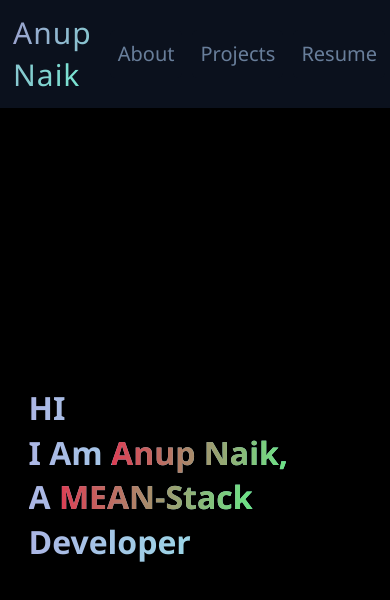
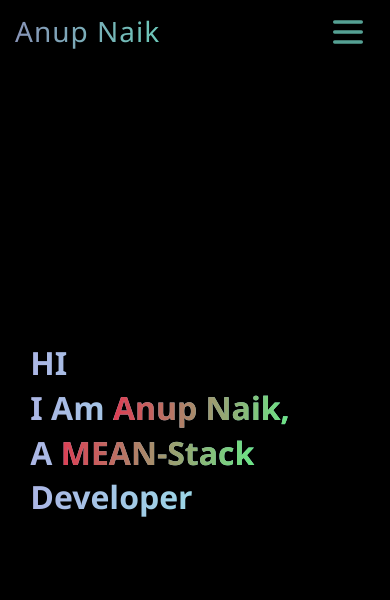
Before and after one commit to Anup-Naik/Anup-Naik, an Angular app: page / in a window 390 px wide. Shown: the top 600 px of the page. Built offline with nearby package versions, Linux system fonts and the light colour scheme.

Commit message:
Nav 🍍

```diff
--- a/src/app/app.component.html
+++ b/src/app/app.component.html
@@ -1,5 +1,5 @@
-<div class="container">
-  <app-nav />
+<div class="container" (scroll)="OnScroll($event)">
+  <app-nav [changeBg]="changeNavBg()"/>
 
   <app-hero />
 
--- a/src/app/app.component.scss
+++ b/src/app/app.component.scss
@@ -2,10 +2,11 @@
 
 .container {
   max-width: var(--max-width);
+  padding: 2px;
+  padding-top: 0;
   height: 100vh;
   margin: 0 auto;
   background-color: var(--background-color);
-  @include mixins.flexMixin(column, space-between);
   overflow-x: hidden;
   @include mixins.customScrollbarY;
 }
--- a/src/app/app.component.ts
+++ b/src/app/app.component.ts
@@ -1,4 +1,4 @@
-import { Component } from '@angular/core';
+import { Component, signal } from '@angular/core';
 import { NavComponent } from './components/nav/nav.component';
 import { FooterComponent } from './components/footer/footer.component';
 import { MainComponent } from './components/main/main.component';
@@ -6,8 +6,17 @@ import { HeroComponent } from './components/hero/hero.component';
 
 @Component({
   selector: 'app-root',
-  imports: [MainComponent, NavComponent,HeroComponent, FooterComponent],
+  imports: [MainComponent, NavComponent, HeroComponent, FooterComponent],
   templateUrl: './app.component.html',
   styleUrl: './app.component.scss',
 })
-export class AppComponent {}
+export class AppComponent {
+  changeNavBg = signal(true);
+  OnScroll(e: any) {
+    if (e.target.firstChild.getBoundingClientRect().top < -200) {
+      this.changeNavBg.set(false);
+    } else {
+      this.changeNavBg.set(true);
+    }
+  }
+}
--- a/src/app/components/footer/footer.component.ts
+++ b/src/app/components/footer/footer.component.ts
@@ -46,7 +46,7 @@ import { Component } from '@angular/core';
           </a>
         </li>
       </ul>
-      <p class="copytext">&copy; 2025 by Anup Naik, All Rights Reserved</p>
+      <p class="copytext">&copy; 2025 by Anup Naik, All Rights Reserved.</p>
     </footer>
   `,
   styleUrl: './footer.component.scss',
--- a/src/app/components/main/about/about.component.html
+++ b/src/app/components/main/about/about.component.html
@@ -3,7 +3,7 @@
   <article class="about-container">
     <div class="about-header">
       <p class="about-intro">
-        Hi, I'm Anup — a Full-stack Web Developer specializing in MEAN stack
+        I am a Full-stack Web Developer specializing in MEAN stack
         development. Passionate about building robust, user-friendly web
         applications.
       </p>
--- a/src/app/components/main/main.component.scss
+++ b/src/app/components/main/main.component.scss
@@ -4,9 +4,9 @@
 }
 main {
   & section {
-    max-width: 96%;
+    max-width: 100%;
     min-height: 90vh;
-    margin: 10rem auto;
+    margin: 20rem auto;
     padding: 4rem;
     background-color: var(--secondary);
     color: var(--on-secondary);
--- a/src/app/components/nav/nav.component.html
+++ b/src/app/components/nav/nav.component.html
@@ -1,19 +1,37 @@
 <nav>
-  <div class="nav-container bg-p">
-    <a href="#hero" class="btn"> <span class="brand"> Anup Naik</span></a>
-    <ul class="nav__list">
+  <div [class]="{ 'nav-container': true, 'bg-p': true, 'no-bg': changeBg() }">
+    <a href="#hero" class="btn brand">Anup Naik</a>
+      <span class="menu__btn" (click)="toggleMenu(navlist)">
+        <svg viewBox="0 0 24 24" xmlns="http://www.w3.org/2000/svg">
+          <path
+            class="line"
+            d="M4 18L20 18"
+            stroke-width="2"
+            stroke-linecap="round"
+          />
+          <path
+            class="line"
+            d="M4 12L20 12"
+            stroke-width="2"
+            stroke-linecap="round"
+          />
+          <path
+            class="line"
+            d="M4 6L20 6"
+            stroke-width="2"
+            stroke-linecap="round"
+          />
+        </svg>
+      </span>
+      <ul class="nav__list" #navlist>
         <li>
-        <a class="nav__btn btn btn-primary" href="#about">About</a>
+          <a class="nav__btn btn" href="#about">About</a>
         </li>
         <li>
-        <a class="nav__btn btn btn-primary" href="#project">Projects</a>
+          <a class="nav__btn btn" href="#project">Projects</a>
         </li>
         <li>
-        <a
-          href="/anup.pdf"
-          download="anupResume"
-          class="nav__btn btn btn-primary"
-        >
+          <a href="/anup.pdf" download="anupResume" class="nav__btn btn">
             Resume
           </a>
         </li>
--- a/src/app/components/nav/nav.component.scss
+++ b/src/app/components/nav/nav.component.scss
@@ -1,20 +1,32 @@
- @use "../../../sass/mixins";
+@use "../../../sass/mixins";
 :host {
   width: 100%;
 }
 nav {
   position: sticky;
   top: 0;
-  overflow: hidden;
+  left: 0;
   z-index: 10;
-  @include mixins.glass;
+  width: 100%;
+  &:not(:has(.no-bg)) {
+    @include mixins.glass;
+  }
 
   & .nav-container {
-    opacity: 0.9;
+    &:not(.no-bg) {
+      @include mixins.glass;
+    }
+    opacity: 0.8;
     @include mixins.flexMixin(row, space-between);
+    transition: 0.3s ease-in;
+    position: relative;
+
+    &.no-bg {
+      background-color: transparent;
+    }
 
     & .brand {
-      font-size: 3rem;
+      font-size: 2.8rem;
       font-weight: 500;
       letter-spacing: 1px;
       @include mixins.gradText(
@@ -23,13 +35,78 @@ nav {
       );
     }
 
+    & .nav__btn {
+      color: var(--on-primary);
+      &:hover {
+        @include mixins.bg_txt(var(--on-primary), var(--primary));
+      }
+    }
+
+    & .menu__btn {
+      display: none;
+      width: 4rem;
+      height: 4rem;
+      margin-right: 2rem;
+      cursor: pointer;
+      &:hover {
+        & svg {
+          opacity: 1;
+          filter: brightness(1.2);
+        }
+      }
+      & svg {
+        height: 100%;
+        stroke: var(--brand-gradient-end);
+        opacity: 0.8;
+      }
+    }
   }
 }
 
-@media (max-width: 768px) {
+@media (max-width: 568px) {
+  nav {
+    & .nav-container {
+      & .nav__list {
+        @include mixins.flexMixin(column, flex-end);
+        overflow: hidden;
+        position: absolute;
+        top: 6.2rem;
+        right: 2rem;
+        border-bottom: 0.5rem solid var(--border);
+        border-top: 0.2rem solid var(--border);
+        border-bottom-left-radius: 1.5rem;
+        border-bottom-right-radius: 1.5rem;
+        // padding: 0.4rem;
+        background-color: var(--secondary);
+        visibility: hidden;
+        filter: blur(0.5rem);
+        height: 0rem;
+        transition: all 0.5s ease-out;
+        &.active {
+          visibility: visible;
+          height: 16rem;
+          filter: blur(0px);
+        }
 
+        & li:not(:last-child){
+          border-bottom: 1px solid var(--on-primary);
+        }
+
+        & .nav__btn {
+          width: 15rem;
+          color: var(--on-primary);
+          text-align: center;
+          margin: 0;
+
+          &:hover {
+            color: var(--on-secondary);
+          }
+        }
+      }
+
+      & .menu__btn {
+        display: inline-block;
+      }
+    }
+  }
 }
-
-@media (max-width: 568px) {
-
-}
--- a/src/app/components/nav/nav.component.ts
+++ b/src/app/components/nav/nav.component.ts
@@ -1,11 +1,15 @@
-import { Component } from '@angular/core';
+import { Component, input, viewChild } from '@angular/core';
 
 @Component({
   selector: 'app-nav',
   imports: [],
   templateUrl: './nav.component.html',
-  styleUrl: './nav.component.scss'
+  styleUrl: './nav.component.scss',
 })
 export class NavComponent {
+  changeBg = input();
 
+  toggleMenu(menu: HTMLUListElement) {
+    menu.classList.toggle('active');
+  }
 }
--- a/src/sass/_mixins.scss
+++ b/src/sass/_mixins.scss
@@ -28,9 +28,9 @@
   color: transparent;
 }
 
-@mixin glass() {
-  backdrop-filter: blur(5px) saturate(180%);
-  -webkit-backdrop-filter: blur(5px) saturate(180%);
+@mixin glass($blur: 5px, $sat: 180%) {
+  backdrop-filter: blur($blur) saturate($sat);
+  -webkit-backdrop-filter: blur($blur) saturate($sat);
 }
 
 @mixin bgImg(
```
Also changed, not shown: public/menu.svg (added). Lines whose indentation alone changed are shown as unchanged.
